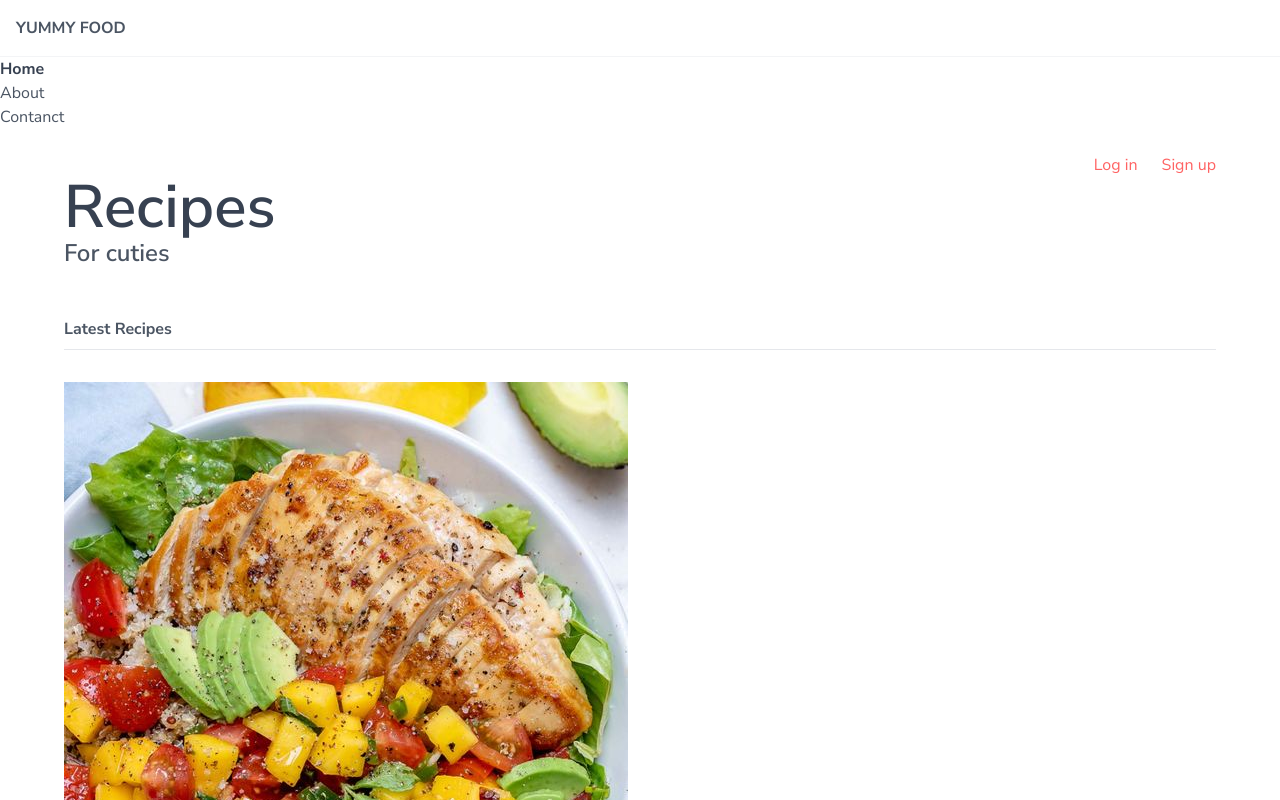
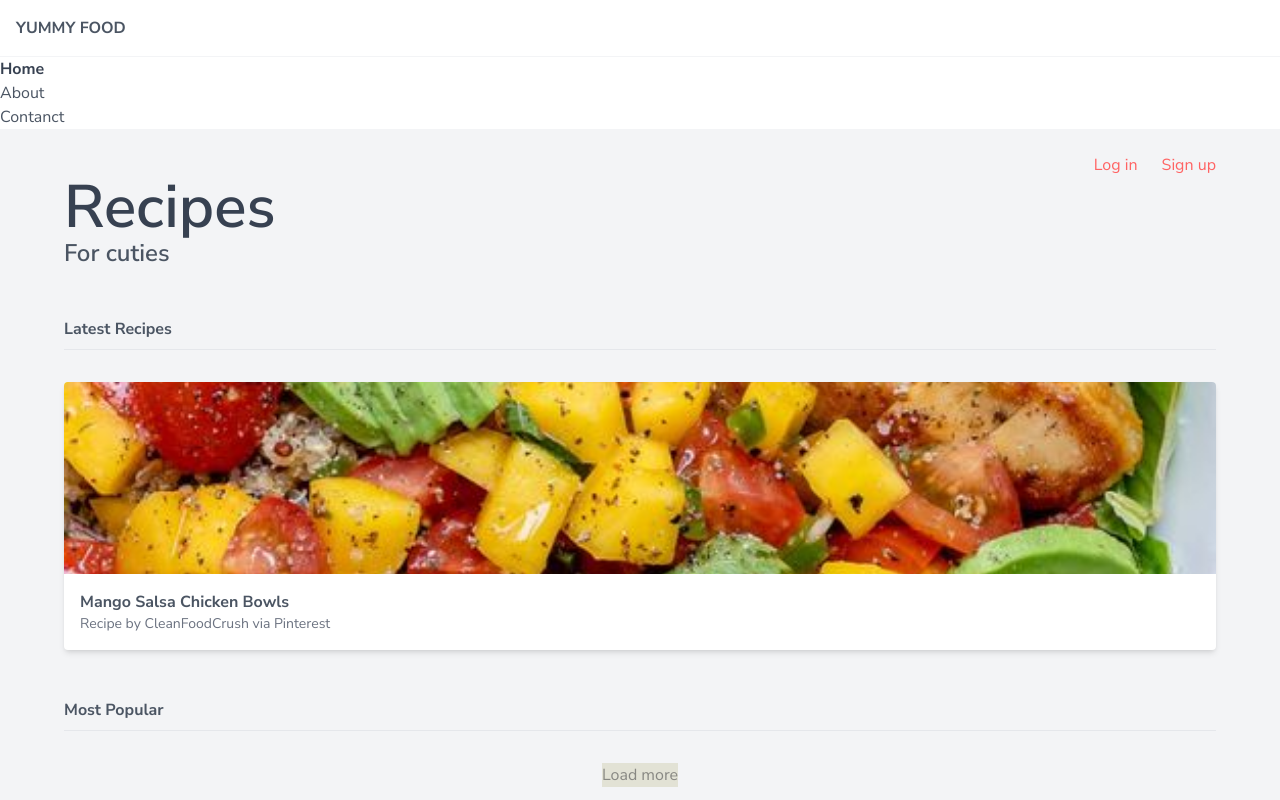
Before and after one commit to Valeprogr/tailwind-exercise-yummy-food, a React (Create React App) app: page / in a window 1280 px wide. Shown: the top 800 px of the page. Built offline with nearby package versions, Linux system fonts and the light colour scheme.

Commit message:
card tailwind css

```diff
--- a/src/components/Card.js
+++ b/src/components/Card.js
@@ -5,11 +5,11 @@ import React from 'react';
 
 const Card = () => {
     return (
-        <div>
-            <img src={"./images/mango-salsa-chicken.jpeg"} alt='recipe'></img>
-            <div>
-                <span>Mango Salsa Chicken Bowls</span>
-                <span>Recipe by CleanFoodCrush via Pinterest</span>
+        <div className='bg-white rounded overflow-hidden shadow-md'>
+            <img src={"./images/mango-salsa-chicken.jpeg"} alt='recipe' className='w-full h-32 sm:h-48 object-cover'></img>
+            <div className='m-4'>
+                <span className='font-bold'>Mango Salsa Chicken Bowls</span>
+                <span className='block text-gray-500 text-sm'>Recipe by CleanFoodCrush via Pinterest</span>
             </div>
         </div>
     );
--- a/src/pages/Home.js
+++ b/src/pages/Home.js
@@ -6,7 +6,7 @@ const Home = () => {
     return (
         <div className='text-gray-600 font-body'>
             <Navbar />
-            <main className='px-16 py-6'>
+            <main className='px-16 py-6 bg-gray-100'>
                 <div className='flex justify-center md:justify-end'>
                     <a href='#' className='text-primary'>Log in</a>
                     <a href='#' className='text-primary ml-6'>Sign up</a>
```
